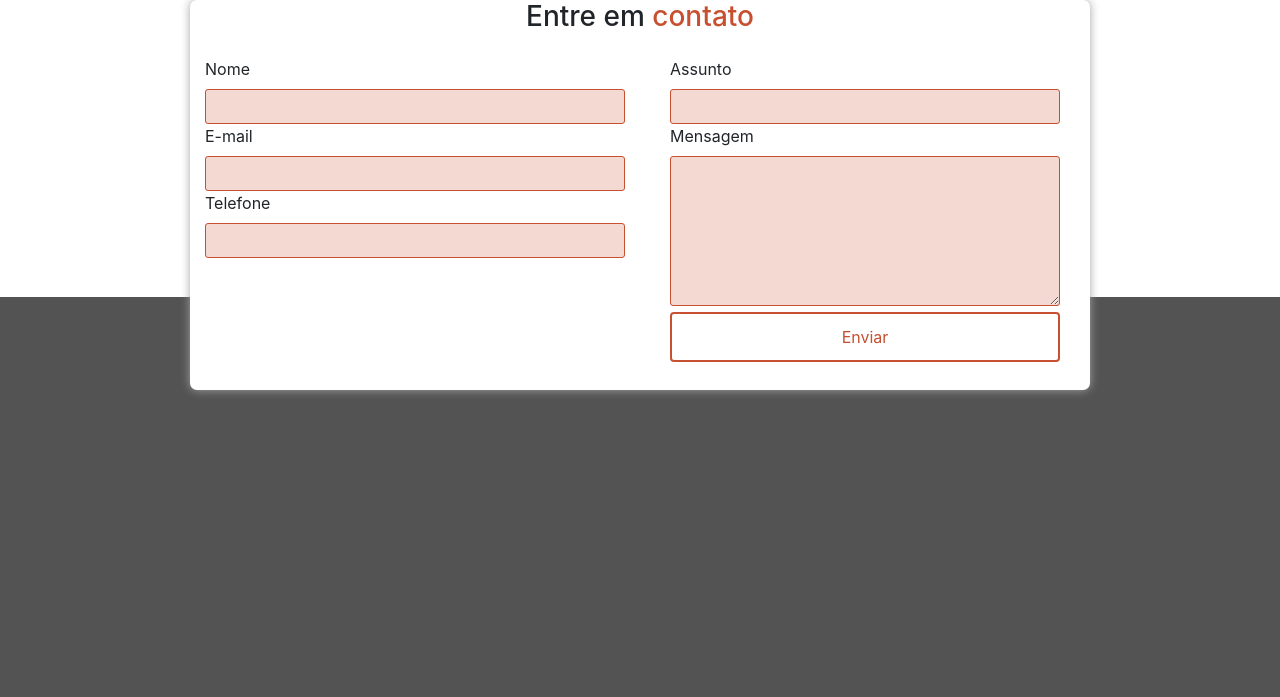
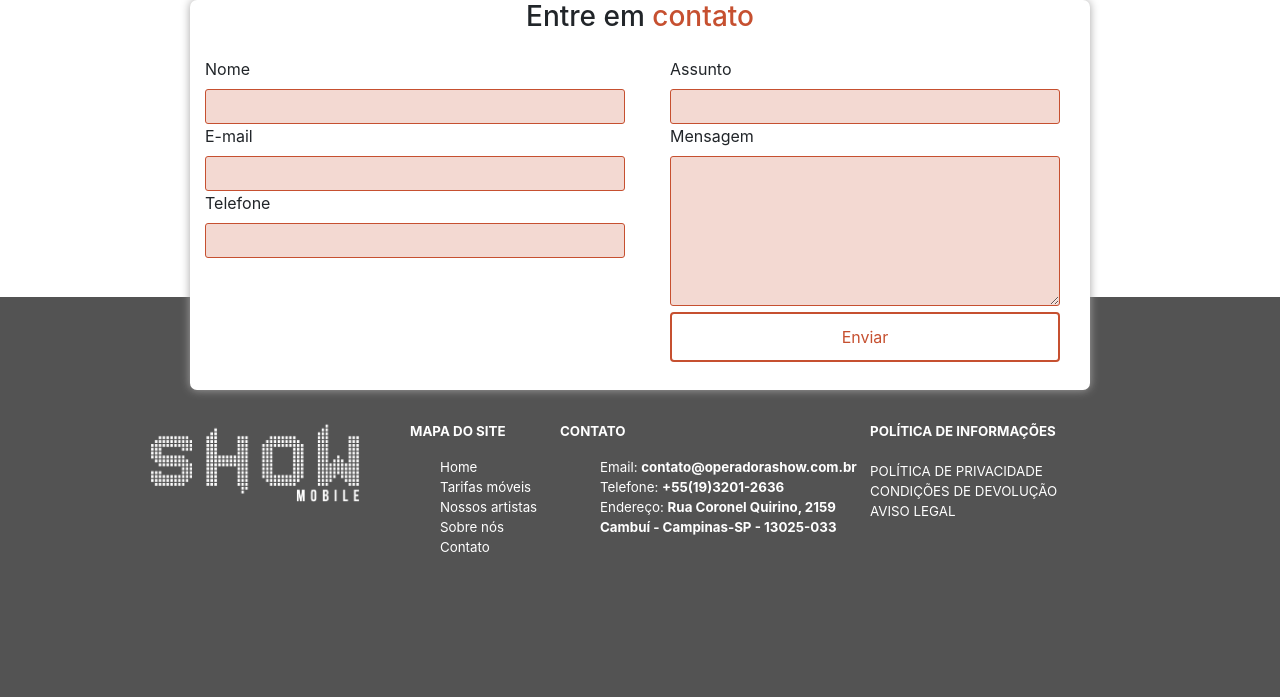
Before and after one commit to cloudsystems22/showmobile, a PHP site: page / in a window 1280 px wide. Shown: the part 2495-3192 px from the top of the page. Run offline with PHP 8.4, Linux system fonts and the light colour scheme.

Commit message:
Layout inicial

```diff
--- a/index.php
+++ b/index.php
@@ -224,6 +224,34 @@
                     <img src="image/logo-branco.png" alt="">
                 </a>
             </div>
+            <div class='mapa-site'>
+                <p><span>MAPA DO SITE</span></p>
+                <ul>
+                    <li><a href="#!">Home</a></li>
+                    <li><a href="#!">Tarifas móveis</a></li>
+                    <li><a href="#!">Nossos artistas</a></li>
+                    <li><a href="#!">Sobre nós</a></li>
+                    <li><a href="#!">Contato</a></li>
+                </ul>
+
+            </div>
+            <div class='contato-footer'>
+                <p><span>CONTATO</span></p>
+                <ul>
+                    <li>Email: <span>contato@operadorashow.com.br</span></li>
+                    <li>Telefone: <span>+55(19)3201-2636</span></li>
+                    <li>Endereço: <span>Rua Coronel Quirino, 2159</span><br><span>Cambuí - Campinas-SP - 13025-033</span></li>
+
+                </ul>
+            </div>
+            <div class='politica-info'>
+                <p><span>POLÍTICA DE INFORMAÇÕES</span></p>
+                <br>
+                <p><a href="#!">POLÍTICA DE PRIVACIDADE</a></p>
+                <p><a href="#!">CONDIÇÕES DE DEVOLUÇÃO</a></p>
+                <p><a href="#!">AVISO LEGAL</a></p>
+
+            </div>
         </div>
     </div>
 
--- a/style/style.css
+++ b/style/style.css
@@ -355,14 +355,69 @@
     z-index: 80;
 }
 .footer-itens{
-    width: 900px;
+    width: 1000px;
     margin-left: auto;
     margin-right: auto;
 }
 .logo-footer{
+    margin-left:10px;
     width: 200px;
-    height: 20px;
+    height: 60px;
+    margin-top: 125px;
 }
 .logo-footer img{
-    width: 180px;
+    width: 210px;
 }
+.mapa-site{
+    width: 150px;
+    margin-top: 125px;
+    margin-left: 50px;
+    font-size:10pt;
+}
+.mapa-site span{
+    font-weight: bold;
+}
+.mapa-site p{
+    color:#ffffff;
+    margin-left: 10px;
+}
+.mapa-site ul {
+    list-style: none;
+    color:#ffffff;
+}
+.mapa-site ul li a{
+    color: #ffffff;
+}
+.contato-footer{
+    width: 300px;
+    margin-top: 125px;
+    margin-left: 10px;
+    font-size: 10pt;
+}
+.contato-footer span{
+    font-weight: bold;
+    color: #ffffff;
+}
+.contato-footer ul {
+    list-style: none;
+}
+.contato-footer ul li{
+    color:#ffffff;
+}
+.politica-info{
+    width: 200px;
+    margin-top: 125px;
+    margin-left: 10px;
+    font-size: 10pt;
+    color:#ffffff;
+}
+.politica-info span{
+    font-weight: bold;
+}
+.politica-info p {
+    margin:0;
+    padding: 0;
+}
+.politica-info p a{
+    color:#ffffff;
+}
```
